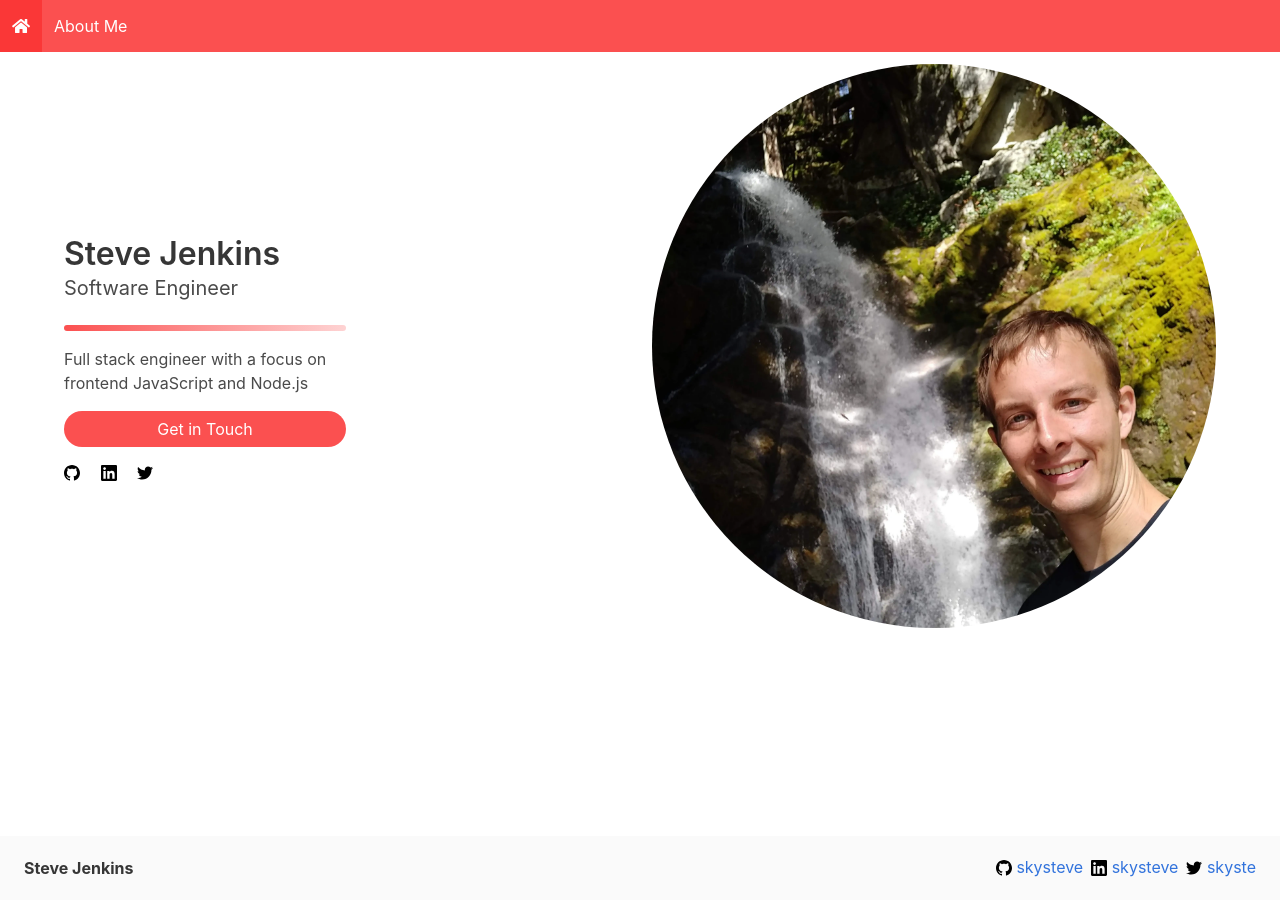
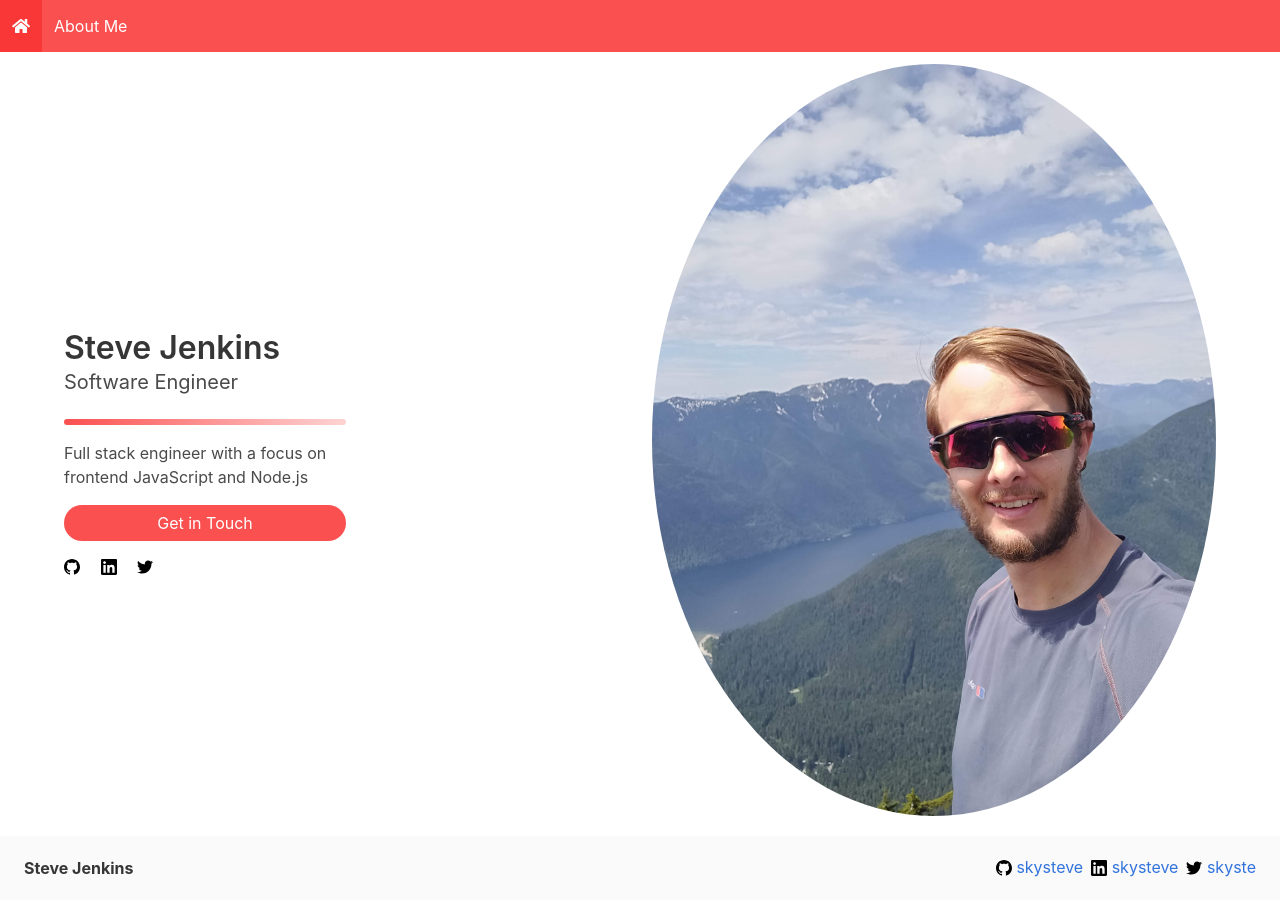
Before and after one commit to skysteve/skysteve.github.io, a Jekyll site: the page built from index.html, in a window 1280 px wide. Built offline with Jekyll 4.4.1, drawn with Linux system fonts in a browser that asks for light colours; nearby versions of some CDN libraries.

Commit message:
update profile picture

```diff
--- a/_includes/picture-face.html
+++ b/_includes/picture-face.html
@@ -1,4 +1,4 @@
 <picture id="profile-picture">
-  <source srcset="{{ "/assets/images/my-face/profile_4.webp" | relative_url }}"  type="image/webp" media="(min-width: 200px)">
-  <img src="{{ "/assets/images/my-face/profile_4.jpg" | relative_url }}" />
+  <!-- <source srcset="{{ "/assets/images/my-face/profile_4.webp" | relative_url }}"  type="image/webp" media="(min-width: 200px)"> -->
+  <img src="{{ "/assets/images/my-face/profile_6.jpg" | relative_url }}" />
 </picture>
```
Also changed, not shown: assets/images/my-face/profile_5.jpg (added), assets/images/my-face/profile_6.jpg (added).
